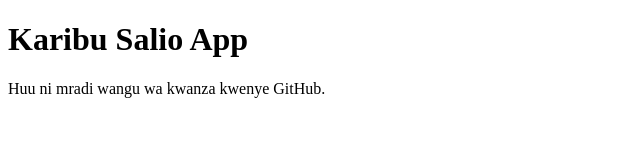
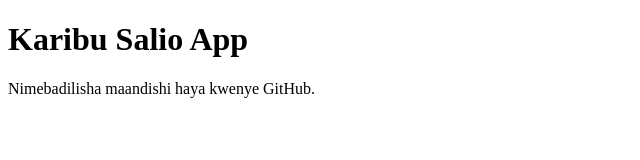
Before and after one commit to elishad009/salio-app, a plain HTML site: page index.html in a window 1280 px wide. Shown: the full height of the page, 0-640 px from the left. Drawn offline with Linux system fonts and the light colour scheme.

Commit message:
Update paragraph text in index.html

```diff
--- a/index.html
+++ b/index.html
@@ -6,6 +6,6 @@
 </head>
 <body>
   <h1>Karibu Salio App</h1>
-  <p>Huu ni mradi wangu wa kwanza kwenye GitHub.</p>
+  <p>Nimebadilisha maandishi haya kwenye GitHub.</p>
 </body>
 </html>
```
